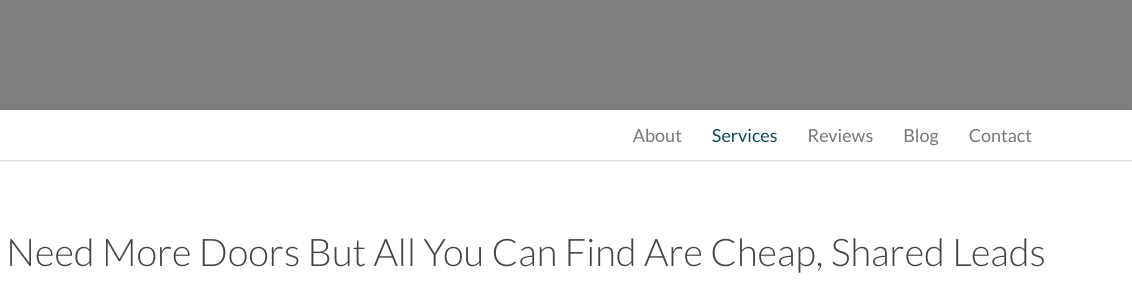
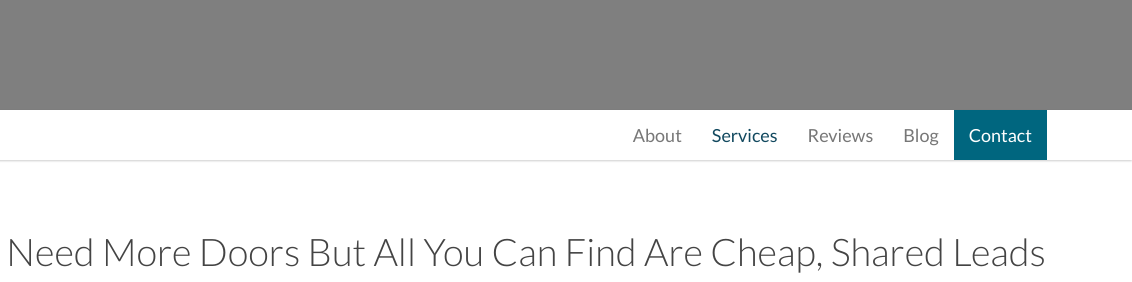
Before and after one commit to SteveLongoria/am-website, a plain HTML site: page index.html in a window 1280 px wide. Shown: the part 518-800 px from the top of the page, 148-1280 px from the left. Drawn offline with Linux system fonts and the light colour scheme.

Commit message:
Made background-color blue and text white for navigation contact link

```diff
--- a/css/css-index.css
+++ b/css/css-index.css
@@ -527,6 +527,11 @@ a:hover {
 	min-height: 100%;
 }
 #contact  h2{
+	color: white;
+}
+
+#contactbtn {
+	background-color: #00667F;
 	color: white;
 }
 .ul-address a {
--- a/index.html
+++ b/index.html
@@ -137,7 +137,7 @@
                             <li><a href="#pricing">Services</a></li>
                             <li><a href="reviews.html">Reviews</a></li>
                             <li><a href="https://accelerateyourmarketing.com/blog/" target="_blank">Blog</a></li>
-                            <li><a onclick="goog_report_conversion ('#contact');" href="#contact">Contact</a></li>
+                            <li><a id="contactbtn" onclick="goog_report_conversion ('#contact');" href="#contact">Contact</a></li>
                         </ul>
                     </div>
                 </div>
```
